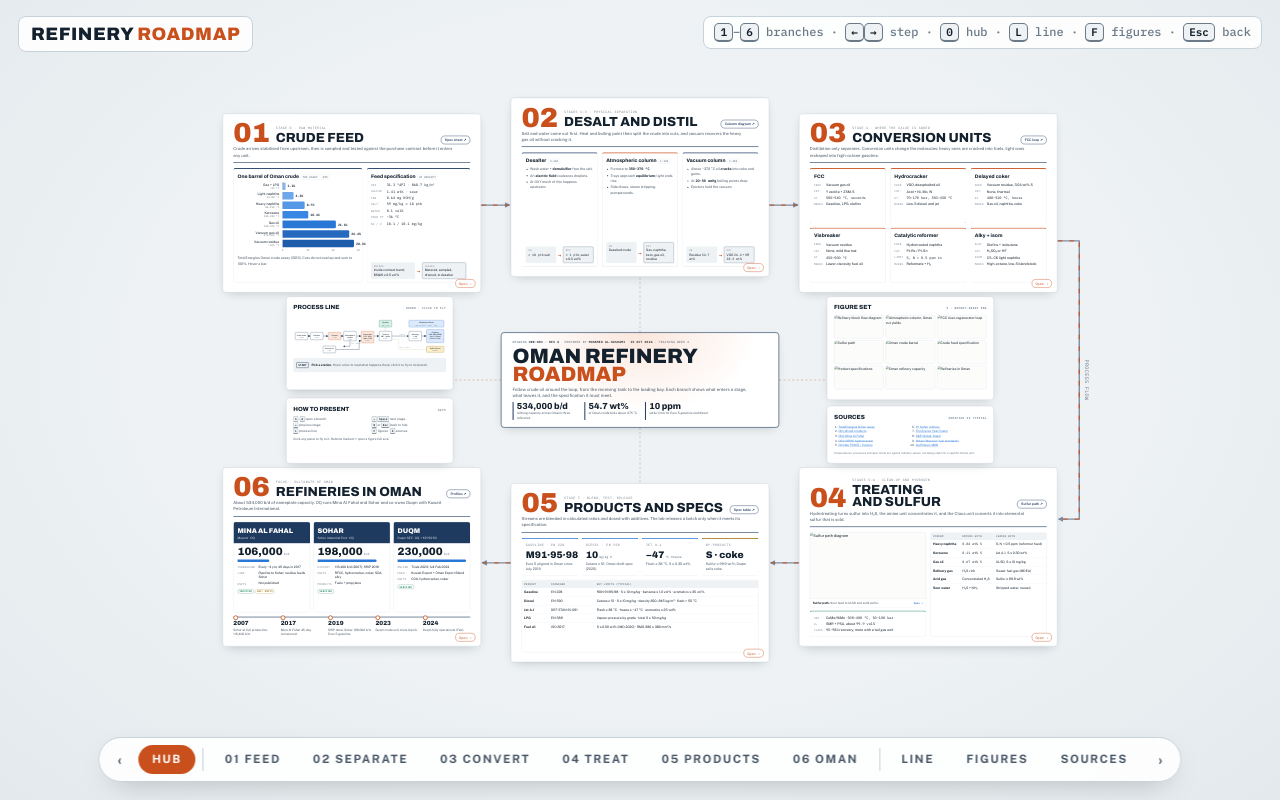
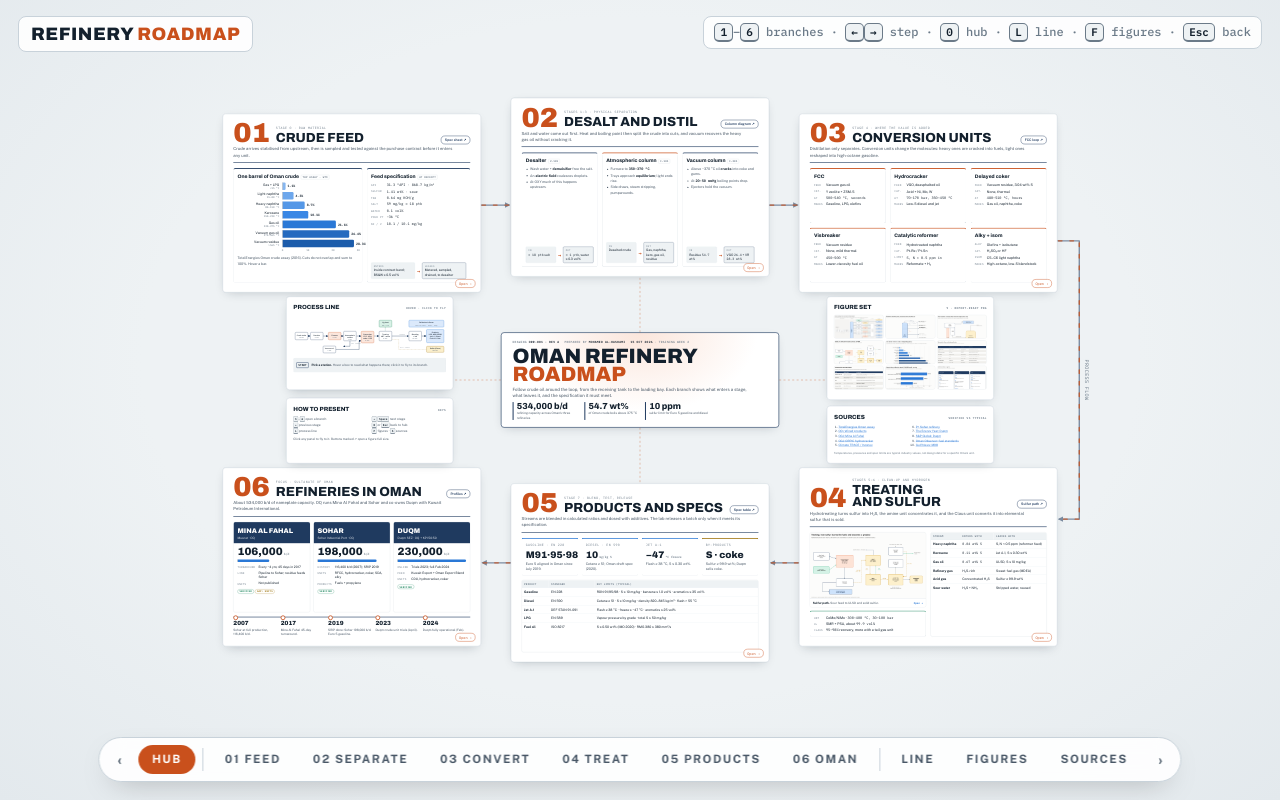
Before and after one commit to alhashamimd/oman-refinery-roadmap-, a plain HTML site: page index.html in a window 1280 px wide. Drawn offline with nearby package versions, Linux system fonts and the light colour scheme.

Commit message:
Add files via upload

```diff
--- a/index.html
+++ b/index.html
@@ -461,7 +461,7 @@ body.flow .rail { bottom: calc(10px + env(safe-area-inset-bottom, 0px)); }
       </div>
       <div class="bbody c2">
         <div style="display:flex;flex-direction:column;gap:16px;min-width:0">
-          <button class="fig" data-fig="fig04" type="button"><img src="assets/fig04_sulfur_loop.png" alt="Sulfur path diagram" width="2800" height="1600"><span class="cap"><span><b>Sulfur path.</b> Sour feed to ULSD and solid sulfur.</span><span class="o">Open ↗</span></span></button>
+          <button class="fig" data-fig="fig04" type="button"><img src="fig04_sulfur_loop.png" alt="Sulfur path diagram" width="2800" height="1600"><span class="cap"><span><b>Sulfur path.</b> Sour feed to ULSD and solid sulfur.</span><span class="o">Open ↗</span></span></button>
           <div class="card t-h2"><dl class="k"><dt>HDT</dt><dd>CoMo/NiMo · <span class="mono">300–400 °C, 30–100 bar</span></dd><dt>H₂</dt><dd>SMR + PSA, about <span class="mono">99.9 vol%</span></dd><dt>Claus</dt><dd><span class="mono">95–98%</span> recovery, more with a tail gas unit</dd></dl></div>
         </div>
         <div class="tw">
@@ -628,15 +628,15 @@ body.flow .rail { bottom: calc(10px + env(safe-area-inset-bottom, 0px)); }
 (function () {
   "use strict";
   var FIGS = [
-    { id: "fig01", file: "assets/fig01_refinery_roadmap.png", t: "Refinery block flow diagram" },
-    { id: "fig02", file: "assets/fig02_atmospheric_column.png", t: "Atmospheric column, Oman cut yields" },
-    { id: "fig03", file: "assets/fig03_fcc_loop.png", t: "FCC riser-regenerator loop" },
-    { id: "fig04", file: "assets/fig04_sulfur_loop.png", t: "Sulfur path" },
-    { id: "fig05", file: "assets/fig05_oman_crude_barrel.png", t: "Oman crude barrel" },
-    { id: "fig06", file: "assets/fig06_crude_feed_spec.png", t: "Crude feed specification" },
-    { id: "fig07", file: "assets/fig07_product_specs.png", t: "Product specifications" },
-    { id: "fig08", file: "assets/fig08_oman_refinery_capacity.png", t: "Oman refinery capacity" },
-    { id: "fig09", file: "assets/fig09_oman_refineries.png", t: "Refineries in Oman" }
+    { id: "fig01", file: "fig01_refinery_roadmap.png", t: "Refinery block flow diagram" },
+    { id: "fig02", file: "fig02_atmospheric_column.png", t: "Atmospheric column, Oman cut yields" },
+    { id: "fig03", file: "fig03_fcc_loop.png", t: "FCC riser-regenerator loop" },
+    { id: "fig04", file: "fig04_sulfur_loop.png", t: "Sulfur path" },
+    { id: "fig05", file: "fig05_oman_crude_barrel.png", t: "Oman crude barrel" },
+    { id: "fig06", file: "fig06_crude_feed_spec.png", t: "Crude feed specification" },
+    { id: "fig07", file: "fig07_product_specs.png", t: "Product specifications" },
+    { id: "fig08", file: "fig08_oman_refinery_capacity.png", t: "Oman refinery capacity" },
+    { id: "fig09", file: "fig09_oman_refineries.png", t: "Refineries in Oman" }
   ];
   var CUTS = [
     { n: "Gas + LPG", r: "<15 °C", v: 1.12, s: "—", d: "—", to: "Gas plant, LPG" },
```
Also changed, not shown: 8 other files.
